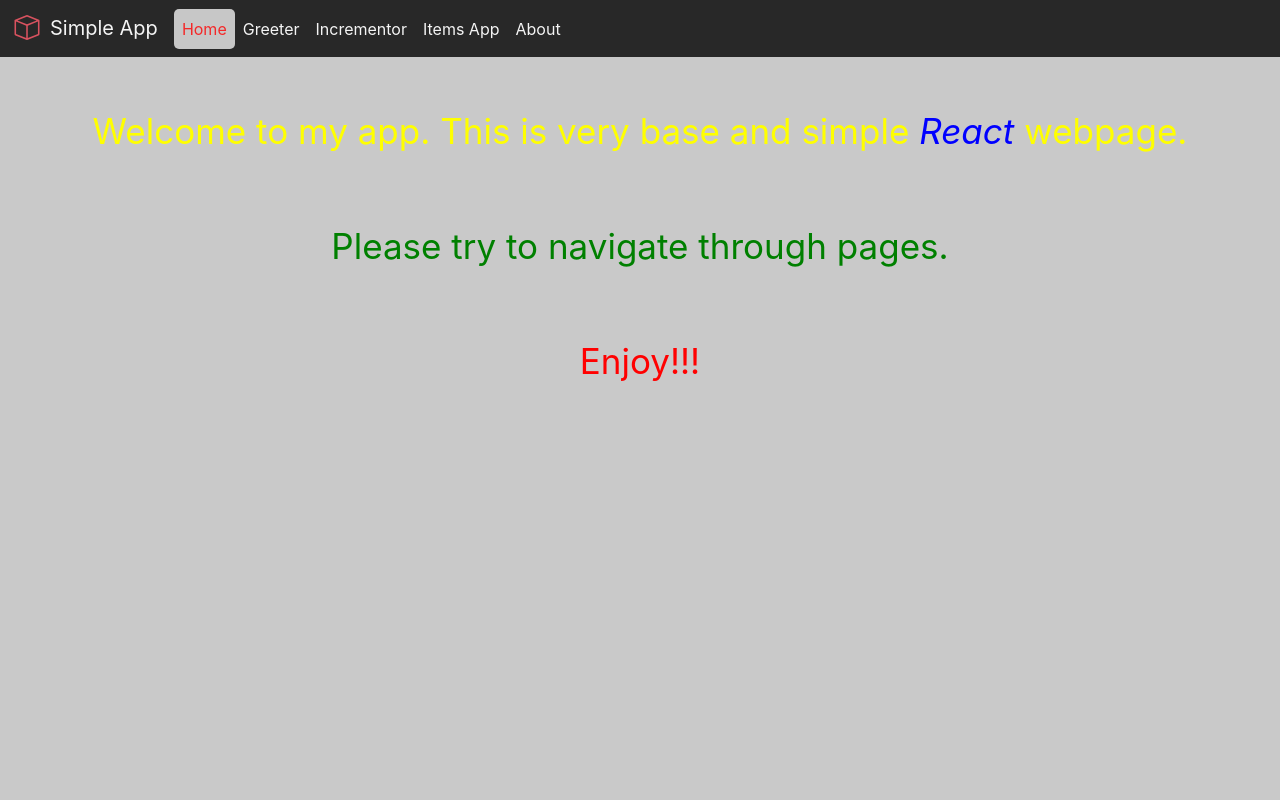
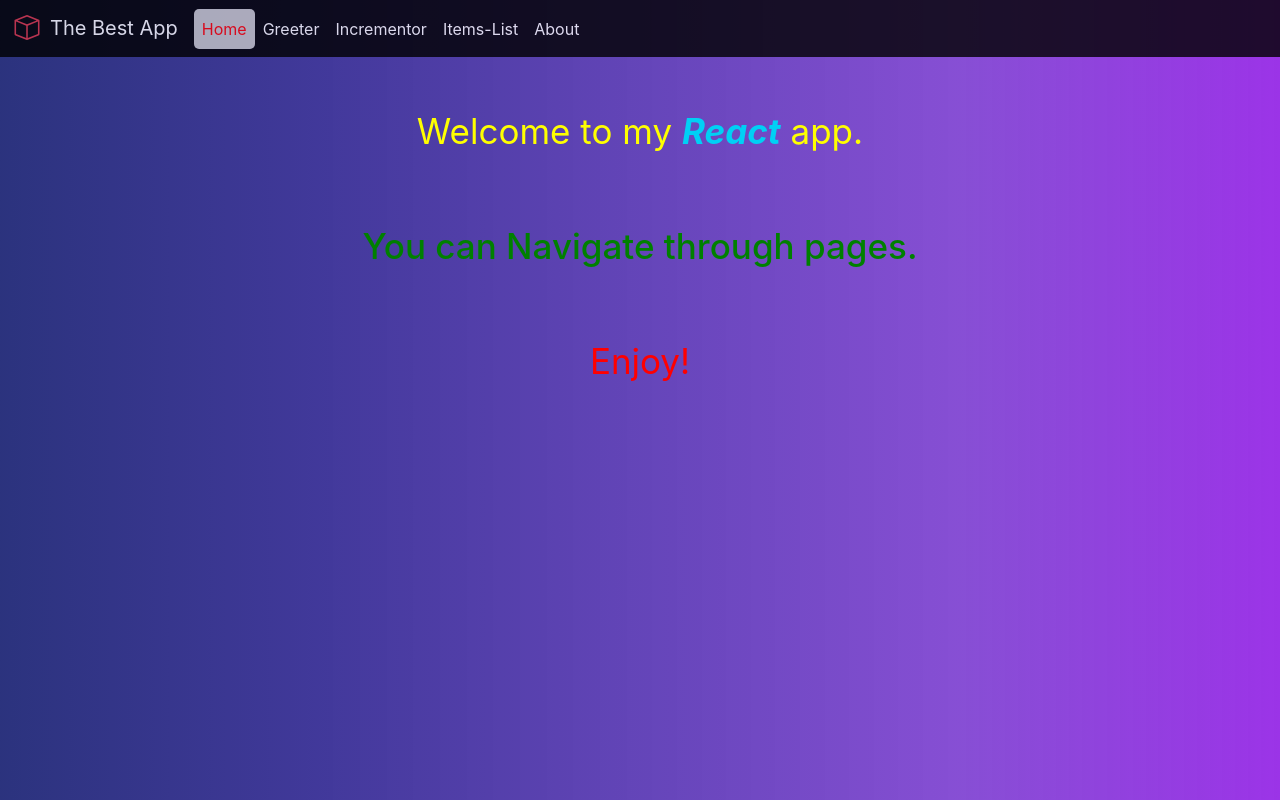
Before and after one commit to LukasC0D/project_react_app, a React (Create React App) app: page / in a window 1280 px wide. Built offline with nearby package versions, Linux system fonts and the light colour scheme.

Commit message:
Modified header  and style

```diff
--- a/src/Components/About/About.css
+++ b/src/Components/About/About.css
@@ -1 +1,3 @@
-.About {}
+h1 {
+    color: white;
+}
--- a/src/Components/About/About.js
+++ b/src/Components/About/About.js
@@ -3,7 +3,7 @@ import './About.css';
 
 const About = () => (
   <div className="text-center mt-5">
-    About Component
+    <h1>About Component</h1>
   </div>
 );
 
--- a/src/Components/Greeter/Button.js
+++ b/src/Components/Greeter/Button.js
@@ -1,12 +1,13 @@
 import React from 'react';
+import "./Greeter/Button.css"
 
-import './Button.css';
 
 const Button = ({thisId, text, color, handleCallback}) => (
   <button
   id={thisId}
   onClick={() => {handleCallback()}}
   style= {{color:color}}
+  className="borderRadius"
   >
   {text}
   </button>
--- a/src/Components/Greeter/Greeter.js
+++ b/src/Components/Greeter/Greeter.js
@@ -23,9 +23,9 @@ const Greeter = () => {
 
   return (
     <>
-      <div className='d-flex justify-content-center mt-5 danger'>
+      <div style={{fontSize:"25px"}} className='d-flex justify-content-center mt-5'>
         <input
-          style={{ display: "block" }}
+          style={{ display: "block" ,borderRadius:"5px"  }}
           placeholder="What is your name?"
           onKeyUp={(e) => {
             setName({
@@ -34,19 +34,20 @@ const Greeter = () => {
                 ? true : false
             })
           }}
-          className={"inputBox"}
+          className={"me-2"}
         />
 
         <Button
           color={showGreet ? (name.value.length > 5 ? "red" : "green") : "blue"}
           text={showGreet ? "Hide" : "Show"}
           handleCallback={() => (name.value.length >= 0 ? setShowGreet(!showGreet) : null)}
+
         />
 
       </div>
       <div className='d-flex justify-content-center mt-3'>
         <label style={{ display: "block" }}>
-          <strong style={{
+          <strong className='text-white' style={{
             fontSize:"25px"
           }}>{showGreet ? `Welcome  ${name.value}  !!! :) ` : ""}</strong>
         </label>
--- a/src/Components/Header/Header.css
+++ b/src/Components/Header/Header.css
@@ -12,14 +12,8 @@
     --bs-navbar-hover-color:red;
     --bs-navbar-brand-hover-color:rgb(255, 85, 85);
 }
-.list-group-item{
-    background-color: rgb(255, 220, 220);
 
-}
 
-.list-group-item p{
-    color: red;
-}
 .navbar-toggler-icon{
     background-color: rgb(255, 28, 28);
     border-radius: 5px;
@@ -29,3 +23,11 @@
     background-color: rgb(255, 128, 121);
 
 }
+.list-group-item{
+    background-color: rgb(255, 220, 220);
+
+}
+
+.v{
+    color: rgb(0, 208, 245);
+}
--- a/src/Components/Header/Header.js
+++ b/src/Components/Header/Header.js
@@ -11,7 +11,7 @@ const Header =() => {
           <svg xmlns="http://www.w3.org/2000/svg" width="30" height="25" fill="currentColor" class="bi bi-box" viewBox="0 0 16 16 " className="me-2 mb-1 text-danger">
           <path d="M8.186 1.113a.5.5 0 0 0-.372 0L1.846 3.5 8 5.961 14.154 3.5 8.186 1.113zM15 4.239l-6.5 2.6v7.922l6.5-2.6V4.24zM7.5 14.762V6.838L1 4.239v7.923l6.5 2.6zM7.443.184a1.5 1.5 0 0 1 1.114 0l7.129 2.852A.5.5 0 0 1 16 3.5v8.662a1 1 0 0 1-.629.928l-7.185 2.874a.5.5 0 0 1-.372 0L.63 13.09a1 1 0 0 1-.63-.928V3.5a.5.5 0 0 1 .314-.464L7.443.184z"/>
           </svg>
-            Simple App</Link>
+            The Best App</Link>
           <button className="navbar-toggler"
             type="button"
             data-bs-toggle="collapse"
@@ -49,9 +49,8 @@ const Header =() => {
                 isActive ? "nav-link active" : "nav-link"
               }
                 to="/item-list">
-                Items App
+                Items-List
               </NavLink>
-
 
               <NavLink
               className={"nav-link"}
--- a/src/Components/Home/Home.css
+++ b/src/Components/Home/Home.css
@@ -1 +1,3 @@
-.Home { font-size: 35px;}
+.Home {
+     font-size: 35px;
+}
--- a/src/Components/Home/Home.js
+++ b/src/Components/Home/Home.js
@@ -1,19 +1,34 @@
 import React from 'react';
 import './Home.css';
 
-function Home() {
+const Home = () => {
   return (
     <>
-    <div style={{color:"yellow" , margin:"10px"}} className="Home text-center mt-5" data-testid="Home">
-      Welcome to my app. This is very base and simple <i style={{color:"blue"}}>React</i>  webpage.
-    <br/>
-    <br/>
-    <p style={{color:"green",margin:"10px"}}> Please try to navigate through pages.</p>
-    <br/>
-    <p style={{color:"red"}}>Enjoy!!!</p>
-  </div>
+      <div style={{
+        color: "yellow",
+        margin: "10px"
+      }}
+        className="Home text-center mt-5" data-testid="Home"
+      >Welcome to my <strong><i style={{
+        color: "rgb(0, 208, 245)"
+      }}
+      >React</i></strong> app.
+        <br />
+        <br />
+        <p style={{
+          color: "green",
+          margin: "10px",
+          fontWeight: "500"
+        }}
+        >You can Navigate through pages.</p>
+        <br />
+        <p style={{
+          color: "red"
+        }}
+        >Enjoy!</p>
+      </div>
 
-  </>
+    </>
 
   )
 }
--- a/src/Components/Incrementor/Incrementor.js
+++ b/src/Components/Incrementor/Incrementor.js
@@ -7,18 +7,19 @@ const Incrementor = () => {
 
   const [counter, setCounter] = useState(0);
 
-  return(
+  return (
     <>
       <div className=' d-flex justify-content-center mt-5 '>
+        <div >
 
           <button style={{
-      fontSize:"30px",
-      borderRadius:"5px",
-      color:"white",
-      backgroundColor:"red"
+            fontSize: "30px",
+            borderRadius: "5px",
+            color: "white",
+            backgroundColor: "red"
           }}
             onClick={() => {
-      setCounter(counter +1)
+              setCounter(counter + 1)
               console.log(counter)
             }}
           >
@@ -26,14 +27,16 @@ const Incrementor = () => {
           </button>
 
         </div>
-  <div className='d-flex justify-content-center mt-3' >
+        <div className='mt-2 ms-4'>
           <i style={{
-        fontSize:"25px",
-        color:"blue"
+            fontSize: "25px",
+            color: "white"
           }}>{counter}</i>
         </div>
+      </div>
     </>
-)};
+  )
+};
 
 
 export default Incrementor;
--- a/src/Components/ItemList/ItemList.css
+++ b/src/Components/ItemList/ItemList.css
@@ -1,3 +1,8 @@
 .text-bg-dark{
     opacity: 0.9;
 }
+
+.list-group-item{
+    background-color: rgb(255, 244, 244);
+
+}
--- a/src/Components/ItemList/ItemList.js
+++ b/src/Components/ItemList/ItemList.js
@@ -47,10 +47,10 @@ const ItemList = () => {
 
   const handleClick = (e) => {
     e.preventDefault()
-  if ( itemInput.current.value === ""){
+    if (itemInput.current.value === "") {
       setItemErrorMsg("Title cannot be blank")
 
-  } else{
+    } else {
       setItemErrorMsg("")
     }
 
@@ -68,7 +68,7 @@ const ItemList = () => {
       <div className="card w-25 text-bg-dark">
         <div className="card-body">
           <h2 className="text-center text-white">Enter item name</h2>
-          <div className="row p-3">
+          <div className="row p-3 ">
             <form onSubmit={handleClick}>
 
               {itemErrorMsg && <div className="text-danger text-center pb-1"><i>{itemErrorMsg}</i></div>}
@@ -84,25 +84,25 @@ const ItemList = () => {
               />
               <button className="btn btn-primary mt-2" style={buttonW}
               >
-                <strong>Add + </strong>
+                <strong>Add+</strong>
               </button>
             </form>
           </div>
           <ul style={{
-            width:"90%",
-            marginLeft:"15px",
-            border:"1px solid red",
+            width: "80%",
+            marginLeft: "10%",
+
           }} className="list-group">
             {items.length > 0 ? (
               items.map((item, idx) => (
                 <li key={idx} className="list-group-item text-primary"
                   style={{
-                borderBottom:"1px solid red",
+                    borderBottom: "1px solid red",
                   }}
                 >
                   {item.name}
                   <button className="btn btn-danger float-end" onClick={() => { deleteItem(idx); }}>
-                    <i style={{color:"black"}}>X</i>
+                    <i style={{ color: "black" }}>X</i>
                   </button>
                 </li>
               ))
--- a/src/index.css
+++ b/src/index.css
@@ -5,7 +5,8 @@ body {
     sans-serif;
   -webkit-font-smoothing: antialiased;
   -moz-osx-font-smoothing: grayscale;
-  background-color: rgb(201, 201, 201);
+  background: linear-gradient(to right, rgba(32, 40, 119, 0.95), rgba(55, 46, 149, 0.95), rgba(83, 49, 177, 0.90), rgba(114, 48, 205, 0.85), rgba(150, 41, 230, 0.95));
+
 }
 
 code {
```
Lines whose indentation alone changed are shown as unchanged.
